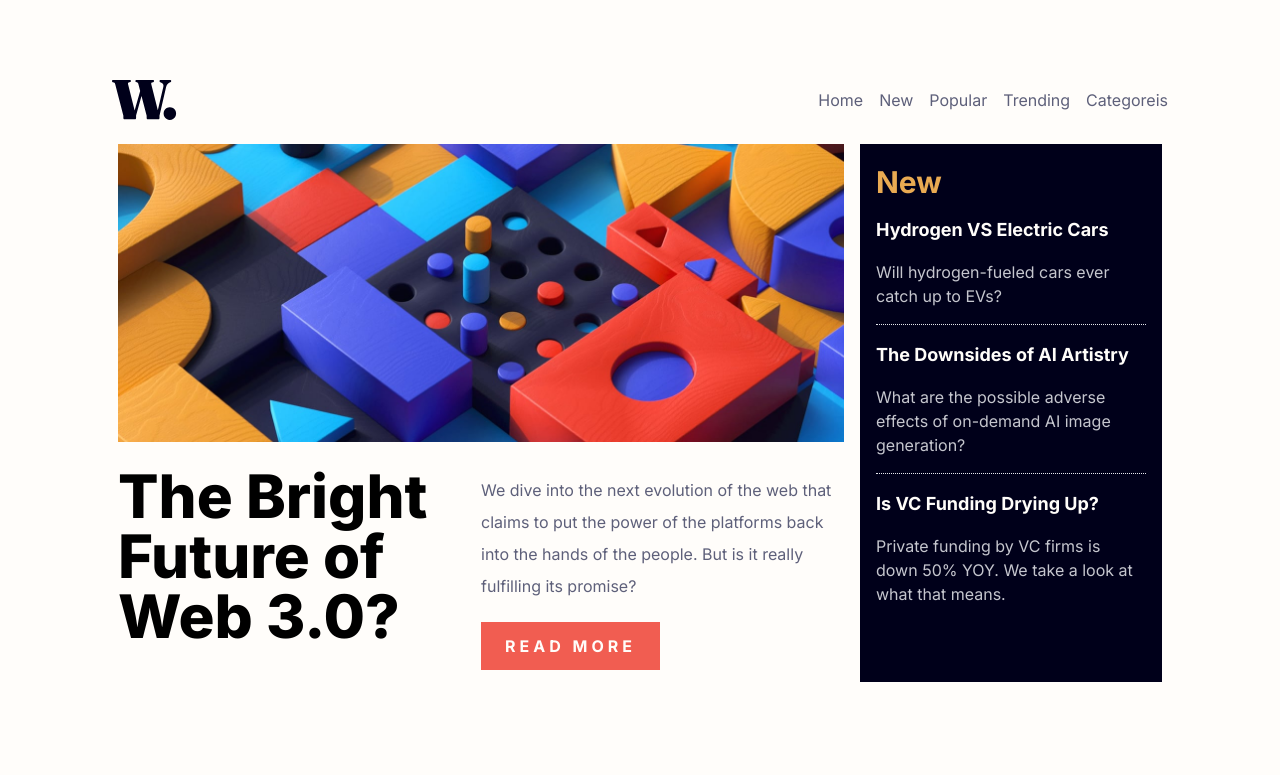
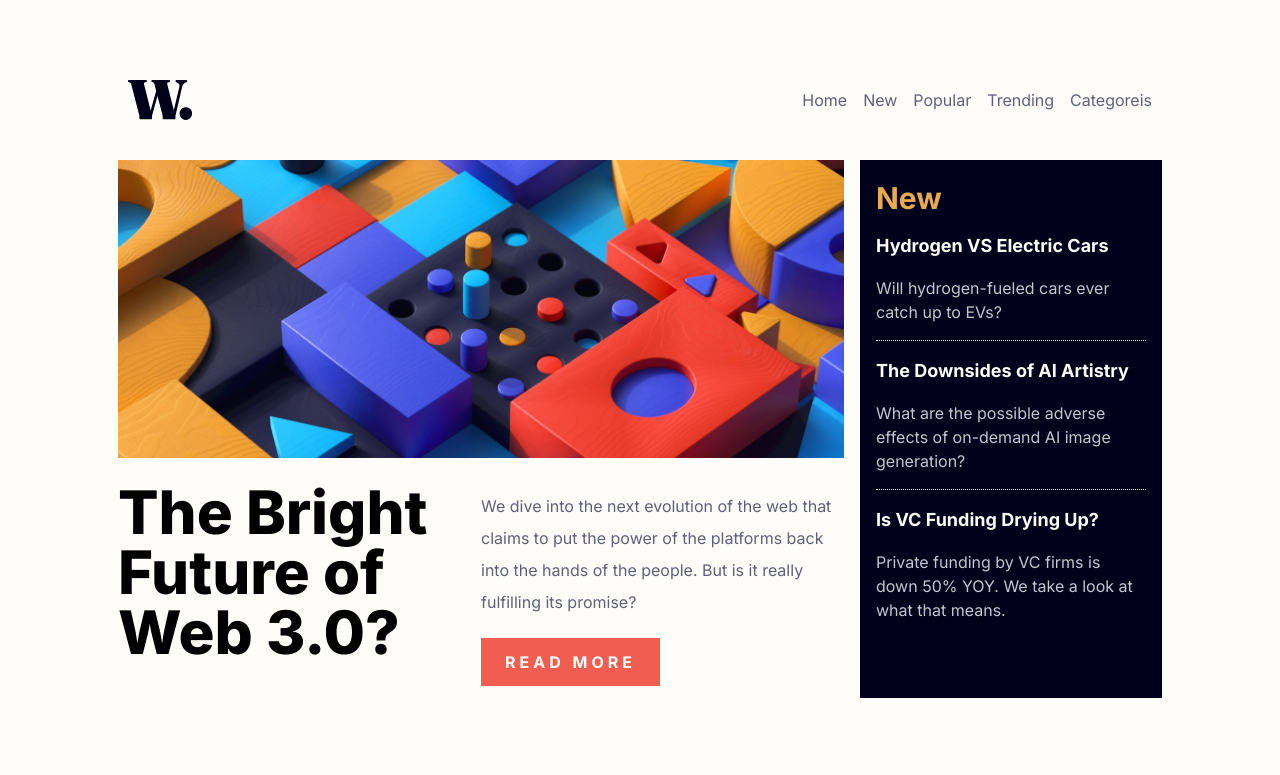
Before and after one commit to AhmaadAlharbi/News-homepage-FrontendChallenge, a website: page index.html in a window 1280 px wide. Shown: the top 775 px of the page. Drawn offline with nearby package versions, Linux system fonts and the light colour scheme.

Commit message:
add mb to navbar

```diff
--- a/index.html
+++ b/index.html
@@ -21,7 +21,7 @@
   </head>
   <body class="bg-AlmostWhite font-Inter">
     <main class="mt-20 pb-20">
-      <nav class="flex justify-between items-center px-10 md:px-28">
+      <nav class="flex justify-between mb-10 items-center px-10 md:px-32">
         <img src="./images/logo.svg" alt="" />
         <ul
           class="hidden md:flex justify-around items-center space-x-4 text-Gunmetal"
```
Also changed, not shown: css/style.css.
